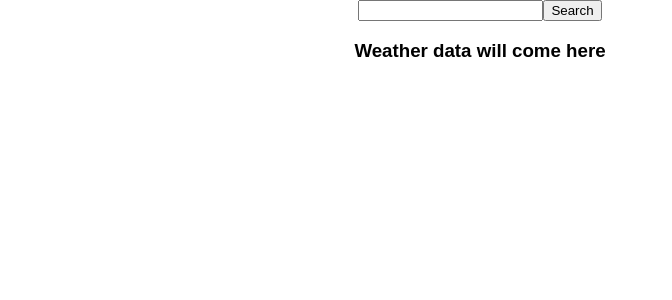
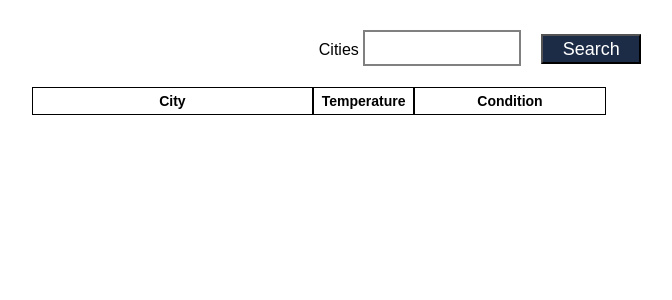
Before and after one commit to pixxstudios/weather-app, a React (Create React App) app: page / in a window 1280 px wide. Shown: the top 300 px of the page, without its empty margins (160-832 px from the left). Built offline with nearby package versions, Linux system fonts and the light colour scheme.

Commit message:
added the search functionality and data is shown on screen

```diff
--- a/public/index.html
+++ b/public/index.html
@@ -19,7 +19,7 @@
       work correctly both with client-side routing and a non-root public URL.
       Learn how to configure a non-root public URL by running `npm run build`.
     -->
-    <title>React App</title>
+    <title>Weather App</title>
   </head>
   <body>
     <noscript>
--- a/src/App.css
+++ b/src/App.css
@@ -26,3 +26,62 @@
   from { transform: rotate(0deg); }
   to { transform: rotate(360deg); }
 }
+
+.search-header{
+  margin-bottom: 20px;
+}
+
+.search-box{
+  height: 30px;
+  width: 150px;
+  font-size: 20px;
+  border:2px solid grey;
+  text-align: center;
+  color: orange;
+}
+
+.search-button{
+  margin-left: 20px;
+  height: 30px;
+  width: 100px;
+  font-size: 18px;
+  text-align: center;
+  background-color: #1c2c47;
+  color: white;
+}
+
+.display-weather-main{
+  width: 70%;
+  margin: 30px auto;
+}
+
+.city-header{
+  float: left;
+  border: 1px solid black;
+  margin-top: 1px;
+  padding: 5px;
+  font-weight: bold;
+}
+
+.city-data{
+  float: left;
+  border: 1px solid black;
+  margin-top: 1px;
+  padding: 5px;
+}
+
+.city-name{
+  font-size: 14px;
+  width: 30%;
+  clear: left;
+}
+
+.city-temp{
+  font-size: 14px;
+  width: 10%;
+}
+
+.city-main{
+  font-size: 14px;
+  width: 20%;
+}
--- a/src/components/container.component.js
+++ b/src/components/container.component.js
@@ -4,11 +4,25 @@ import DisplayWeather from './displayweather.component';
 
 /*The parent container component fot our application*/
 export default class Container extends Component{
+  constructor(props){
+    super(props);
+    this.state = {
+      weather_data:{}
+    }
+    this.updateWeatherData = this.updateWeatherData.bind(this);
+  }
+
+  updateWeatherData(weather_data){
+    this.setState({
+      weather_data: weather_data
+    })
+  }
+
   render(){
     return(
-      <div>
-          <SearchCity />
-          <DisplayWeather />
+      <div className="display-weather-main">
+          <SearchCity updateWeatherData={this.updateWeatherData}/>
+          <DisplayWeather weather_data = {this.state.weather_data}/>
       </div>
     );
   }
--- /dev/null
+++ b/src/components/display_weather_data.component.js
@@ -0,0 +1,18 @@
+import React, { Component } from 'react';
+
+export default class DisplayWeatherData extends Component{
+
+  render(){
+      return(
+      this.props.weather_data.map( (data, index) => {
+        return(
+        <div key={index}>
+          <span className="city-name city-data">{data.name}</span>
+          <span className="city-temp city-data">{data.temp}</span>
+          <span className="city-main city-data">{data.main}</span>
+        </div>
+      );
+      })
+    );
+  }
+}
--- /dev/null
+++ b/src/components/display_weather_header.component.js
@@ -0,0 +1,13 @@
+import React, { Component } from 'react';
+
+export default class DisplayWeatherHeader extends Component{
+  render(){
+    return(
+      <div>
+        <span className="city-name city-header">City</span>
+        <span className="city-temp city-header">Temperature</span>
+        <span className="city-main city-header">Condition</span>
+      </div>
+    )
+  }
+}
--- a/src/components/displayweather.component.js
+++ b/src/components/displayweather.component.js
@@ -1,12 +1,41 @@
 import React, { Component } from 'react';
-
+import DisplayWeatherHeader from './display_weather_header.component';
+import DisplayWeatherData from './display_weather_data.component';
 
 export default class DisplayWeather extends Component{
-  render(){
-    return(
-      <div>
-        <h3>Weather data will come here</h3>
-      </div>
-    );
+constructor(props)
+{
+  super(props);
+  this.all_cities_data=[];
+
+  this.state = {
+    weather_data:[]
   }
 }
+
+componentWillReceiveProps(props){
+
+  let required_weather_data ={};
+
+  if(props.weather_data){
+    required_weather_data.name = props.weather_data.name;
+    required_weather_data.temp = (props.weather_data.main.temp- 273.15).toFixed(2);
+    required_weather_data.main = props.weather_data.weather[0].main;
+  }
+
+  this.all_cities_data.push(required_weather_data);
+
+  this.setState({
+    weather_data : this.all_cities_data
+  })
+}
+
+render(){
+  return(
+      <div>
+        <DisplayWeatherHeader />
+        <DisplayWeatherData weather_data={this.state.weather_data}/>
+      </div>
+    )
+  }
+}
--- a/src/components/search.component.js
+++ b/src/components/search.component.js
@@ -6,35 +6,38 @@ export default class SearchCity extends Component{
   constructor(props){
     super(props);
 
+    this.state = {
+      updateWeatherData : this.props.updateWeatherData
+    }
     // bind the ClickHandler to current component
     this.ClickHandler = this.ClickHandler.bind(this);
   }
 
   ClickHandler(){
+    var _this = this;
+
     // save the city name entered in the input box
     var city_name = ReactDOM.findDOMNode(this.refs.city).value;
 
-    // let initial weather data be an empty object
-    var weather_data={};
-
     // only load the data if some text has been entered in the input box
-    if(city_name.trim().length > 0)
+    if(city_name.trim().length >= 3)
       {
           // make a call to load the weather data and pass the city
-          GetWeather(city_name, function(data){
+          GetWeather(city_name)
+          .then(function(weather_data){
+            // update the weather_data object with returned data from GetWeather
+            _this.state.updateWeatherData(weather_data);
 
-          // update the weather_data object with returned data from GetWeather
-          weather_data = data;
-          console.log(weather_data);
-        });
+            ReactDOM.findDOMNode(_this.refs.city).value='';
+          })
       }
   }
 
   render(){
     return(
-      <div>
-        <input type="text" ref="city"/>
-        <button onClick={this.ClickHandler}>Search</button>
+      <div className="search-header">
+        Cities <input type="text" ref="city" className="search-box"/>
+        <button onClick={this.ClickHandler} className="search-button">Search</button>
       </div>
     );
   }
--- a/src/config/config.js
+++ b/src/config/config.js
@@ -1,3 +1,5 @@
-export default {
+let config = {
   "API_KEY" : "ce932ee06630cfaca9b2e69b4cb74e44"
 }
+
+export default config;
--- a/src/scripts/search.js
+++ b/src/scripts/search.js
@@ -1,18 +1,16 @@
-import API_KEY from '../config/config.js';
+import config from '../config/config.js';
 import $ from 'jquery';
-console.log($);
 
-let GetWeather = function(city, callback){
- $.ajax({
-   url : `http://api.openweathermap.org/data/2.5/weather?q=${city}&appid=${API_KEY.API_KEY}`,
-   type : "get",
-   dataType : "json",
-   success : dataLoaded
+let GetWeather = function(city){
+  return new Promise( function(resolve, reject){
+   $.ajax({
+     url : `http://api.openweathermap.org/data/2.5/weather?q=${city}&appid=${config.API_KEY}`,
+     type : "get",
+     dataType : "json",
+     success : (data) => resolve(data),
+     error : (err) => reject(err)
+   })
  })
-
-function dataLoaded(data){
-    callback(data);
-}
 }
 
 export default GetWeather;
```
